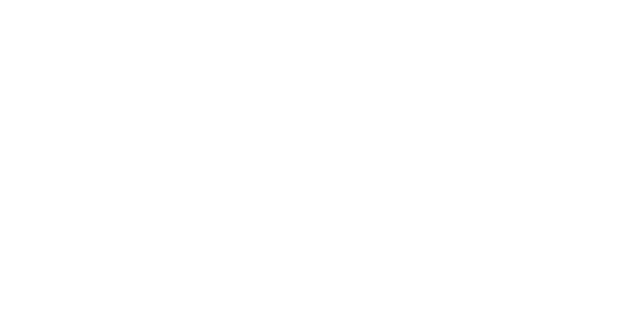
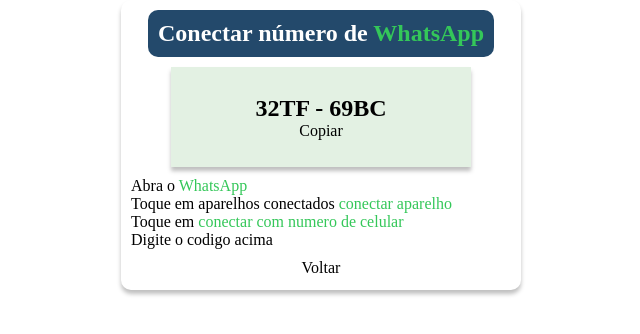
Before and after one commit to Lucca-07/ProjetoEsquenta, a React (Vite) app in the folder frontend/: page / in a window 1280 px wide. Shown: the top 334 px of the page, without its empty margins (319-959 px from the left). Built offline with nearby package versions, Linux system fonts and the light colour scheme.

Commit message:
cria o card que gera o codigo para conectar numero

```diff
--- a/frontend/src/App.jsx
+++ b/frontend/src/App.jsx
@@ -1,7 +1,9 @@
+import CardCodigo from "./components/CardCodigo/CardCodigo";
+
 export default function App() {
   return (
     <>
-
+      <CardCodigo />
     </>
   );
 }
--- /dev/null
+++ b/frontend/src/components/CardCodigo/CardCodigo.css
@@ -0,0 +1,50 @@
+.span-verde{
+    color: #34C759;
+}
+
+h1, h3{
+    font-size: 1.5rem;
+}
+
+.card-codigo-container{
+    box-shadow: 0px 4px 4px rgba(0, 0, 0, 0.25);
+    width: 400px;
+    height: 290px;
+    margin: 0 auto;
+    border-radius: 10px;
+}
+
+.card-codigo-title{
+    display: flex;
+    justify-content: center;
+    flex-direction: column;
+    align-items: center;
+}
+
+.card-codigo-title h1{
+    margin-top: 10px;
+    background-color: #23496B;
+    color: white;
+    padding: 10px;
+    border-radius: 10px;
+}
+
+.card-codigo-codigo{
+    margin-top: 10px;
+    box-shadow: 0px 4px 4px rgba(0, 0, 0, 0.25);
+    width: 300px;
+    height: 100px;
+    display: flex;
+    flex-direction: column;
+    justify-content: center;
+    align-items: center;
+    background-color: rgba(0, 128, 0, 0.11);
+}
+
+.card-instrucoes{
+    margin-top: 10px;
+    width: 100%;
+    text-align: left;
+    margin-left: 20px;
+    margin-bottom: 10px;
+}
--- /dev/null
+++ b/frontend/src/components/CardCodigo/CardCodigo.jsx
@@ -0,0 +1,25 @@
+import "./CardCodigo.css";
+
+export default function CardCodigo() {
+  return (
+    <div className="card-codigo-container">
+        <div className="card-codigo-title">
+            <h1>Conectar número de <span className="span-verde">WhatsApp</span></h1>
+
+            <div className="card-codigo-codigo">
+                <h3>32TF - 69BC</h3>
+                <p>Copiar</p>
+            </div>
+
+            <div className="card-instrucoes">
+                <p>Abra o <span className="span-verde">WhatsApp</span></p>
+                <p>Toque em aparelhos conectados <span className="span-verde">conectar aparelho</span></p>
+                <p>Toque em <span className="span-verde">conectar com numero de celular</span></p>
+                <p>Digite o codigo acima</p>
+            </div>
+
+            <p>Voltar</p>
+        </div>
+    </div>
+  );
+}
```
